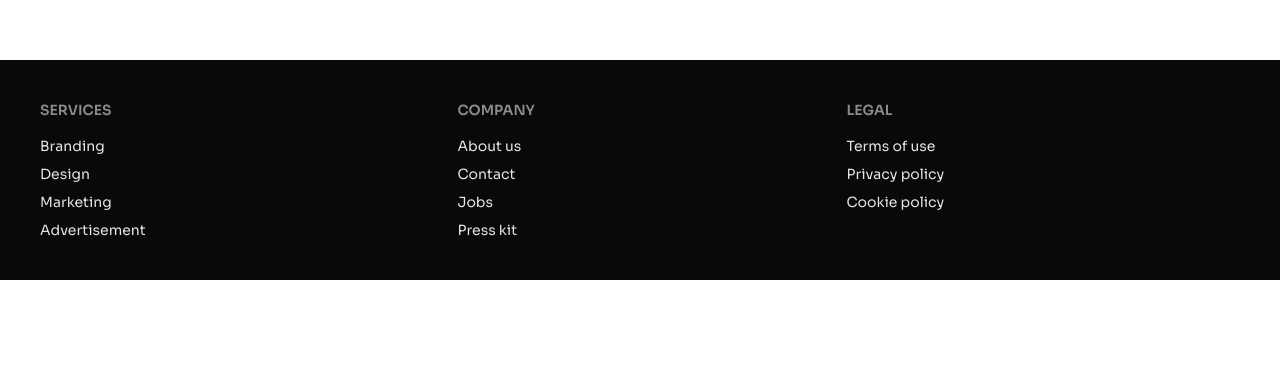
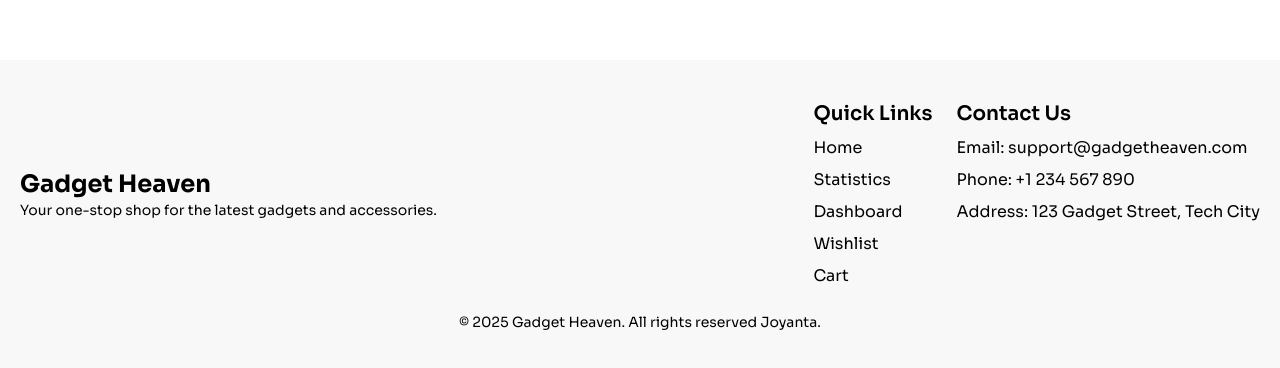
Before and after one commit to programming-hero-web-course-4/b10a8-gadget-heaven-web-joyanta, a React (Vite) app: page /dashboard/wishlist in a window 1280 px wide. Shown: the part 1196-1564 px from the top of the page. Before the commit the page ends 1476 px from the top, so only its background shows below. Built offline with nearby package versions, Linux system fonts and the light colour scheme.

Commit message:
toast or footer added

```diff
--- a/package.json
+++ b/package.json
@@ -18,6 +18,7 @@
     "react-dom": "^18.3.1",
     "react-icons": "^5.4.0",
     "react-router-dom": "^7.1.3",
+    "react-toastify": "^11.0.3",
     "recharts": "^2.15.1",
     "sort-by": "^1.2.0",
     "tailwindcss": "^4.0.0"
--- /dev/null
+++ b/src/App.jsx
@@ -0,0 +1,19 @@
+import React from 'react';
+import { BrowserRouter as Router, Route, Routes } from 'react-router-dom';
+import HomeLayout from './components/HomeLayout/HomeLayout';
+import Footer from './components/Footer/Footer';
+
+const App = () => {
+    return (
+        <Router>
+            <div className="flex flex-col min-h-screen">
+                <Routes>
+                    <Route path="/" element={<HomeLayout />} />
+                </Routes>
+                <Footer />
+            </div>
+        </Router>
+    );
+};
+
+export default App;
--- a/src/components/Cart/Cart.jsx
+++ b/src/components/Cart/Cart.jsx
@@ -1,6 +1,7 @@
 import { useEffect, useState } from "react";
 import { IoIosCloseCircleOutline } from "react-icons/io";
 import { RiSoundModuleFill } from "react-icons/ri";
+import { toast } from "react-toastify";
 
 const Cart = () => {
     const [cartItems, setCartItems] = useState([]);
@@ -37,6 +38,7 @@ const Cart = () => {
         setCartItems(updatedItems);
         localStorage.setItem('cartItems', JSON.stringify(updatedItems));
         calculateTotalPrice(updatedItems);
+        toast.error('product removed from cart');
     };
 
     return (
--- a/src/components/Footer/Footer.jsx
+++ b/src/components/Footer/Footer.jsx
@@ -1,27 +1,37 @@
-
 const Footer = () => {
     return (
-        <footer className="footer sm:footer-horizontal bg-neutral text-neutral-content p-10">
-            <nav>
-                <h6 className="footer-title">Services</h6>
-                <a className="link link-hover">Branding</a>
-                <a className="link link-hover">Design</a>
-                <a className="link link-hover">Marketing</a>
-                <a className="link link-hover">Advertisement</a>
-            </nav>
-            <nav>
-                <h6 className="footer-title">Company</h6>
-                <a className="link link-hover">About us</a>
-                <a className="link link-hover">Contact</a>
-                <a className="link link-hover">Jobs</a>
-                <a className="link link-hover">Press kit</a>
-            </nav>
-            <nav>
-                <h6 className="footer-title">Legal</h6>
-                <a className="link link-hover">Terms of use</a>
-                <a className="link link-hover">Privacy policy</a>
-                <a className="link link-hover">Cookie policy</a>
-            </nav>
+        <footer className="bg-base-200 text-black py-10">
+            <div className="container mx-auto px-5">
+                <div className="flex flex-col md:flex-row justify-between items-center">
+                    <div className="mb-6 md:mb-0">
+                        <h2 className="text-2xl font-bold">Gadget Heaven</h2>
+                        <p className="text-sm">Your one-stop shop for the latest gadgets and accessories.</p>
+                    </div>
+                    <div className="flex flex-col md:flex-row gap-6">
+                        <div>
+                            <h3 className="text-xl font-semibold mb-2">Quick Links</h3>
+                            <ul className="space-y-2">
+                                <li><a href="/" className="hover:underline">Home</a></li>
+                                <li><a href="/statistics" className="hover:underline">Statistics</a></li>
+                                <li><a href="/dashboard" className="hover:underline">Dashboard</a></li>
+                                <li><a href="/wishlist" className="hover:underline">Wishlist</a></li>
+                                <li><a href="/cart" className="hover:underline">Cart</a></li>
+                            </ul>
+                        </div>
+                        <div>
+                            <h3 className="text-xl font-semibold mb-2">Contact Us</h3>
+                            <ul className="space-y-2">
+                                <li>Email: support@gadgetheaven.com</li>
+                                <li>Phone: +1 234 567 890</li>
+                                <li>Address: 123 Gadget Street, Tech City</li>
+                            </ul>
+                        </div>
+                    </div>
+                </div>
+                <div className="mt-6 text-center">
+                    <p className="text-sm">&copy; 2025 Gadget Heaven. All rights reserved Joyanta.</p>
+                </div>
+            </div>
         </footer>
     );
 };
--- a/src/components/ProductDetails/ProductDetails.jsx
+++ b/src/components/ProductDetails/ProductDetails.jsx
@@ -2,6 +2,7 @@ import { useLoaderData, useParams } from "react-router-dom";
 import { PiShoppingCart } from "react-icons/pi";
 import { FaRegHeart } from "react-icons/fa";
 import { addToCart, addToWishlist } from "../../utils/localStorageUtils";
+
 
 const ProductDetails = () => {
     const products = useLoaderData();
--- a/src/components/Wishlist/Wishlist.jsx
+++ b/src/components/Wishlist/Wishlist.jsx
@@ -1,6 +1,7 @@
 import { useEffect, useState } from "react";
 import { IoIosCloseCircleOutline } from "react-icons/io";
 import { getWishlistItems } from "../../utils/localStorageUtils";
+import { toast } from "react-toastify";
 
 const Wishlist = () => {
     const [wishlistItems, setWishlistItems] = useState([]);
@@ -14,6 +15,7 @@ const Wishlist = () => {
         const updatedItems = wishlistItems.filter(item => item.product_id !== productId);
         setWishlistItems(updatedItems);
         localStorage.setItem('wishlistItems', JSON.stringify(updatedItems));
+        toast.error('product removed from wishlist');
     };
 
     return (
--- a/src/main.jsx
+++ b/src/main.jsx
@@ -3,9 +3,22 @@ import { createRoot } from 'react-dom/client'
 import './index.css'
 import { RouterProvider } from 'react-router-dom'
 import routes from './Routes/Routes.jsx'
+import { ToastContainer } from 'react-toastify';
 
 createRoot(document.getElementById('root')).render(
   <StrictMode>
-    <RouterProvider router={routes}/>
+    <RouterProvider router={routes} />
+    <ToastContainer
+      position="top-center"
+      autoClose={2000}
+      hideProgressBar={false}
+      newestOnTop={false}
+      closeOnClick={false}
+      rtl={false}
+      pauseOnFocusLoss
+      draggable
+      pauseOnHover
+      theme="light"
+    />
   </StrictMode>,
 )
--- a/src/utils/localStorageUtils.js
+++ b/src/utils/localStorageUtils.js
@@ -1,3 +1,4 @@
+import { toast } from 'react-toastify';
 export const getCartItems = () => {
     return JSON.parse(localStorage.getItem('cartItems')) || [];
 };
@@ -6,6 +7,7 @@ export const addToCart = (item) => {
     let cartItems = getCartItems();
     cartItems.push(item);
     localStorage.setItem('cartItems', JSON.stringify(cartItems));
+    toast.success('product added to cart');
 };
 
 export const getWishlistItems = () => {
@@ -16,4 +18,5 @@ export const addToWishlist = (item) => {
     let wishlistItems = getWishlistItems();
     wishlistItems.push(item);
     localStorage.setItem('wishlistItems', JSON.stringify(wishlistItems));
+    toast.success('product added to wishlist');
 };
```
Also changed, not shown: 1 other file (tests, documents, lock files or other folders).
